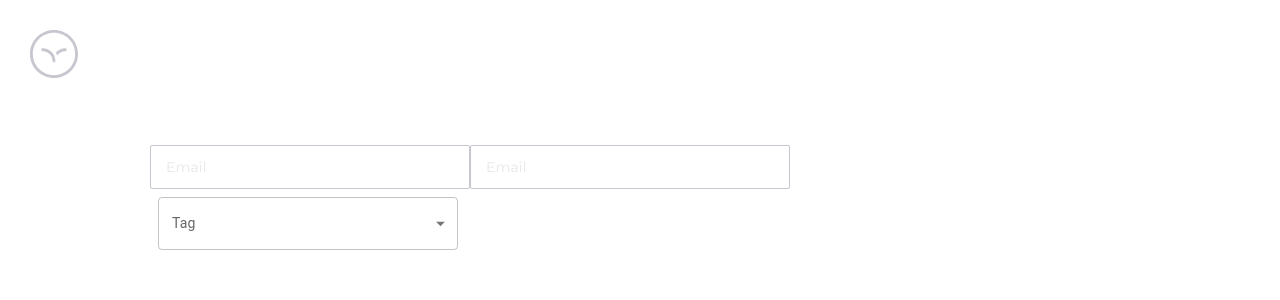
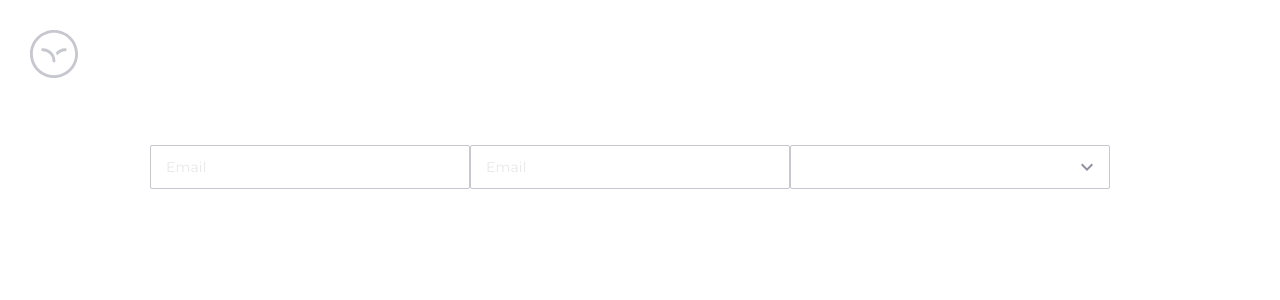
Before and after one commit to PushkinDenis/toxin-hotel-react, a React (Vite) app: page /toxin-hotel-react/form-elments in a window 1280 px wide. Shown: the top 300 px of the page. Built offline with nearby package versions, Linux system fonts and the light colour scheme.

Commit message:
dropdown component fix

```diff
--- a/src/pages/ui-kit/form-elements/ui/form-elements.tsx
+++ b/src/pages/ui-kit/form-elements/ui/form-elements.tsx
@@ -1,13 +1,13 @@
 import { FC } from "react";
 import { LayoutUiKit } from "@pages";
-import { TextField, Dropdown } from "@shared";
+import { Dropdown, TextField } from "@shared";
 
 export const FormElements: FC = () => {
   return (
     <LayoutUiKit>
       <TextField placeholder={"Email"} />
       <TextField placeholder={"Email"} />
-      <Dropdown />
+      <Dropdown items={["ВЗРОСЛЫЕ", "ДЕТИ", "МЛАДЕНЦЫ"]} />
     </LayoutUiKit>
   );
 };
--- a/src/shared/ui/dropdown/dropdown.tsx
+++ b/src/shared/ui/dropdown/dropdown.tsx
@@ -1,11 +1,18 @@
 import * as React from "react";
+import { FC } from "react";
 import OutlinedInput from "@mui/material/OutlinedInput";
-import InputLabel from "@mui/material/InputLabel";
 import MenuItem from "@mui/material/MenuItem";
 import FormControl from "@mui/material/FormControl";
 import ListItemText from "@mui/material/ListItemText";
 import Select, { SelectChangeEvent } from "@mui/material/Select";
 import { Counter } from "@shared";
+import { StyledEngineProvider, SvgIcon } from "@mui/material";
+import styles from "./dropdown.module.scss";
+import { ExpandMore } from "@mui/icons-material";
+
+type DropdownProps = {
+  items: string[];
+};
 
 const ITEM_HEIGHT = 48;
 const ITEM_PADDING_TOP = 8;
@@ -18,74 +25,41 @@ const MenuProps = {
   },
 };
 
-const names = ["Oliver Hansen", "Van Henry", "April Tucker", "Ralph Hubbard", "Omar Alexander", "Carlos Abbott", "Miriam Wagner", "Bradley Wilkerson", "Virginia Andrews", "Kelly Snyder"];
-
-export const Dropdown = () => {
+export const Dropdown: FC<DropdownProps> = ({ items }) => {
   const [personName, setPersonName] = React.useState<string[]>([]);
 
   const handleChange = (event: SelectChangeEvent<typeof personName>) => {
     const {
       target: { value },
     } = event;
-    setPersonName(
-      // On autofill we get a stringified value.
-      typeof value === "string" ? value.split(",") : value,
-    );
+    setPersonName(typeof value === "string" ? value.split(",") : value);
   };
 
   return (
-    <div>
-      <FormControl sx={{ m: 1, width: 300 }}>
-        <InputLabel id="demo-multiple-checkbox-label">Tag</InputLabel>
-        <Select labelId="demo-multiple-checkbox-label" id="demo-multiple-checkbox" multiple value={personName} onChange={handleChange} input={<OutlinedInput label="Tag" />} renderValue={(selected) => selected.join(", ")} MenuProps={MenuProps}>
-          {names.map((name) => (
-            <MenuItem key={name} value={name}>
-              <Counter />
-              <ListItemText primary={name} />
-            </MenuItem>
-          ))}
-        </Select>
-      </FormControl>
-    </div>
+    <>
+      <StyledEngineProvider injectFirst>
+        <FormControl className={styles["form-control"]} sx={{ "& fieldset": { border: "none" } }}>
+          <Select
+            IconComponent={() => <SvgIcon className={styles.icon} component={ExpandMore}></SvgIcon>}
+            className={styles.select}
+            labelId="demo-multiple-checkbox-label"
+            id="demo-multiple-checkbox"
+            multiple
+            value={personName}
+            onChange={handleChange}
+            input={<OutlinedInput label="Tag" />}
+            renderValue={(selected) => selected.join(", ")}
+            MenuProps={MenuProps}
+          >
+            {items.map((item) => (
+              <MenuItem key={items} value={item}>
+                <Counter />
+                <ListItemText primary={item} />
+              </MenuItem>
+            ))}
+          </Select>
+        </FormControl>
+      </StyledEngineProvider>
+    </>
   );
 };
-
-
-// import { FC } from "react";
-// import styles from "./dropdown.module.scss";
-// import { FormControl, FormHelperText, MenuItem, Select, StyledEngineProvider, SvgIcon } from "@mui/material";
-// import { ExpandMore } from "@mui/icons-material";
-// import { Counter } from "@shared";
-//
-// type DropdownProps = {
-//   placeholder?: string;
-// };
-// export const Dropdown: FC<DropdownProps> = () => {
-//   return (
-//     <>
-//       <StyledEngineProvider injectFirst>
-//         <FormControl className={styles["form-control"]} sx={{ "& fieldset": { border: "none" } }}>
-//           <FormHelperText>Without label</FormHelperText>
-//           <Select
-//             IconComponent={() => <SvgIcon className={styles.icon} component={ExpandMore}></SvgIcon>}
-//             value={"hey"}
-//             className={styles.select}
-//             displayEmpty
-//             sx={{
-//               "& div": {
-//                 padding: 0,
-//               },
-//             }}
-//           >
-//             <MenuItem className={styles.menu} disableRipple>
-//               <Counter />
-//               <Counter />
-//               <Counter />
-//               <Counter />
-//             </MenuItem>
-//           </Select>
-//         </FormControl>
-//       </StyledEngineProvider>
-//     </>
-//   );
-// };
```
